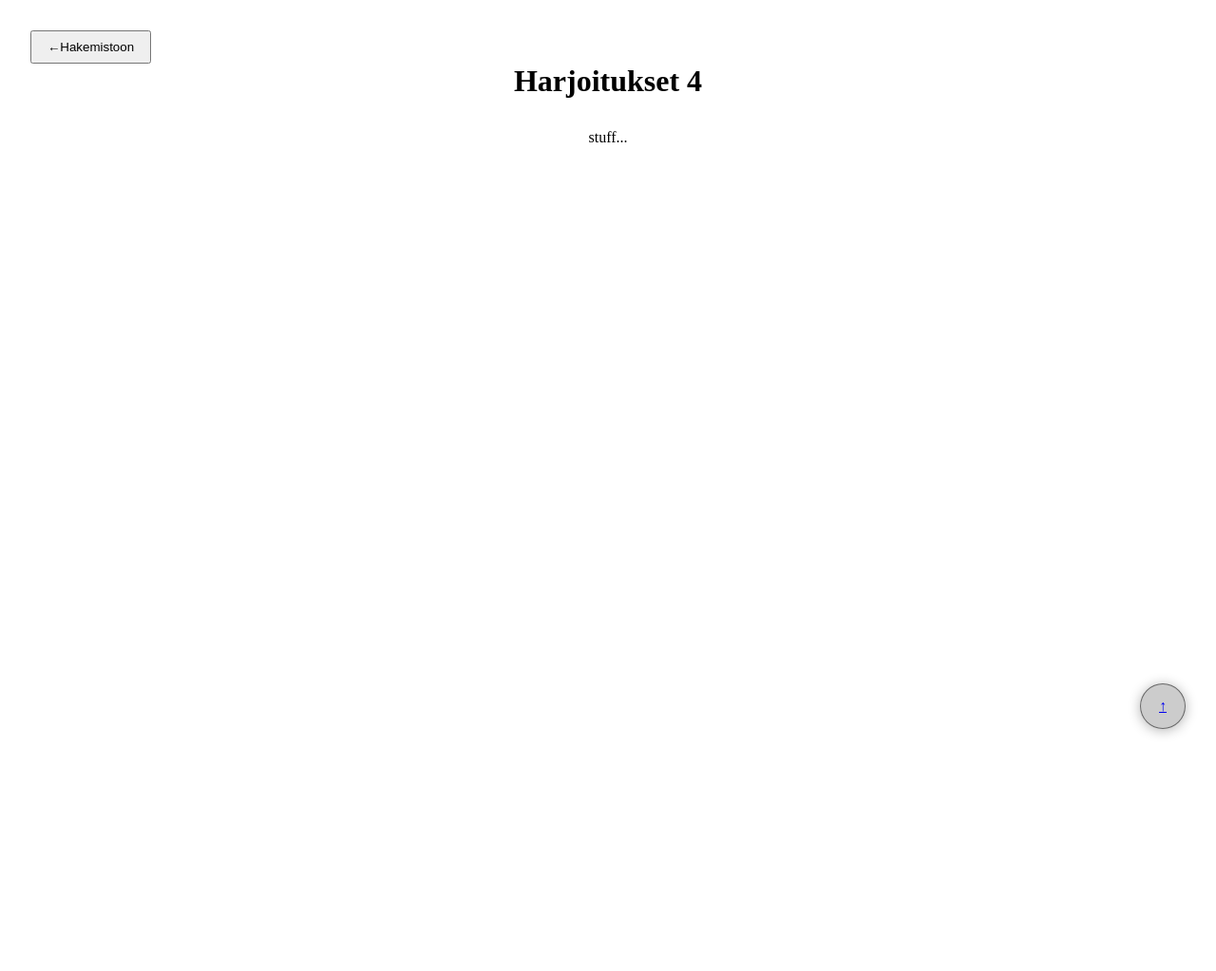
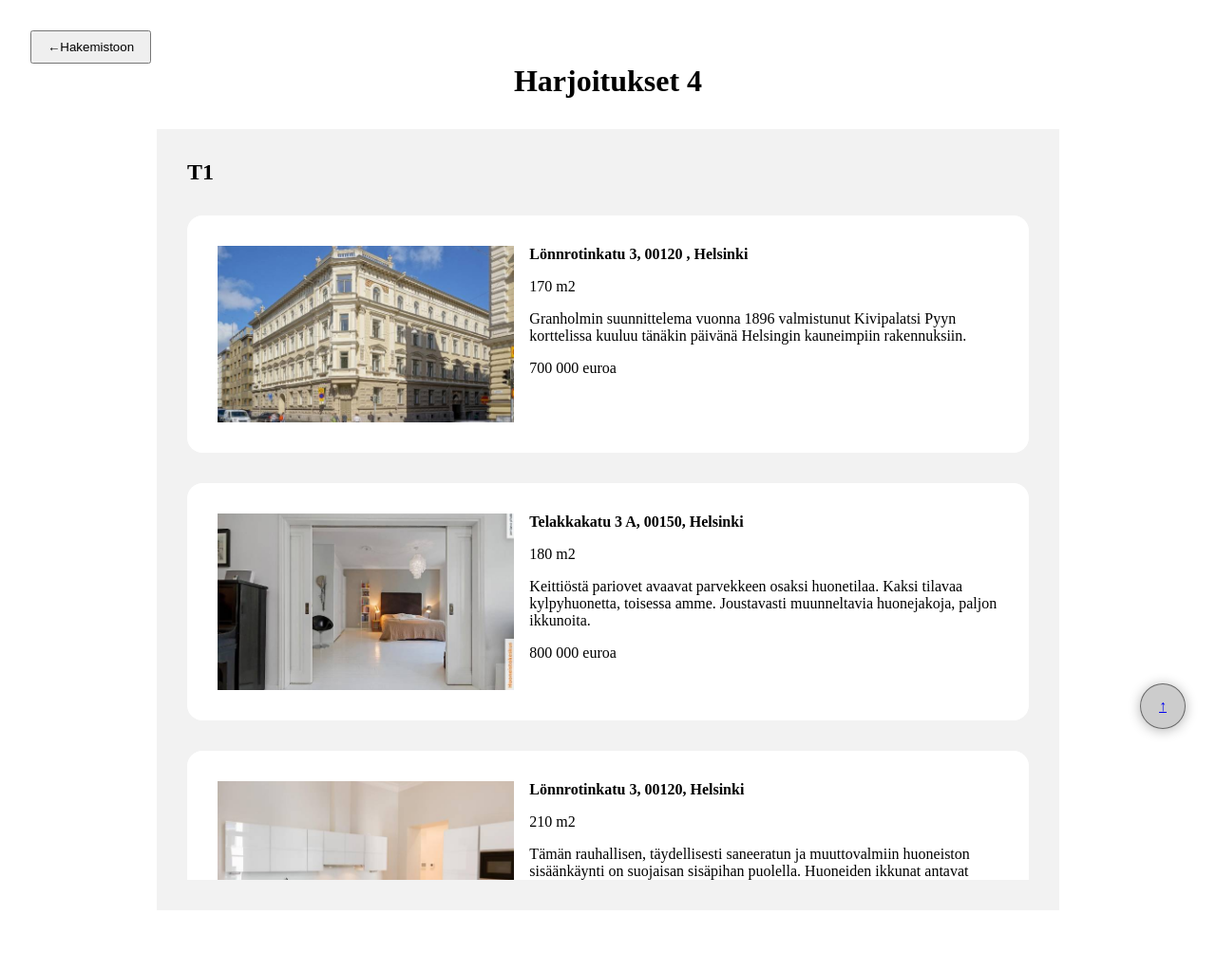
Before and after one commit to samueeli/fullstack-TTC2080-3014, a plain HTML site: page h4/h4.html in a window 1280 px wide. Shown: the whole page at 95% size. Before the commit the page ends 800 px from the top, so only its background shows below. Drawn offline with Linux system fonts and the light colour scheme.

Commit message:
added H4T1

```diff
--- /dev/null
+++ b/h4/app.js
@@ -0,0 +1,55 @@
+// http://netisto.fi/ttc2080-s2022/files/h4/
+
+const apartmentList = document.getElementById('apCardList');
+
+//t1
+const ApartmentCard = (imgURL, imgAlt, address, sqft, description, price) => {
+  return `
+      <div class="apCardContainer">
+        <div class="apImageBox">
+          <img
+            src="${imgURL}"
+            alt="${imgAlt}"
+          />
+        </div>
+        <div class="apInfoBox">
+          <h4>${address}</h4>
+          <p>${sqft} m2</p>
+          <p>
+            ${description}
+          </p>
+          <p>${price} euroa</p>
+        </div>
+      </div>
+    `;
+};
+
+const getHouses = () => {
+  return fetch('houses.json')
+    .then((res) => res.json())
+    .then((data) => {
+      return data;
+    })
+    .catch((err) => console.log('Request (fetch houses) failed', err));
+};
+
+const renderHouses = async () => {
+  let houses = await getHouses();
+
+  apartmentList.innerHTML = houses
+    .map((house, index) => {
+      return ApartmentCard(
+        house.img,
+        'house image' + index + 1,
+        house.address,
+        house.sqft,
+        house.description,
+        house.price.toLocaleString().replace(/,/g, ' ')
+      );
+    })
+    .join('');
+};
+
+const init = () => {
+  renderHouses();
+};
--- a/h4/h4.html
+++ b/h4/h4.html
@@ -6,15 +6,52 @@
     <meta name="viewport" content="width=device-width, initial-scale=1.0" />
     <title>Fullstack - H4</title>
     <link rel="stylesheet" href="../styles.css" />
+
+    <style>
+      /* T1 */
+      #apCardList {
+        max-height: 700px;
+        overflow-x: scroll;
+      }
+      .apCardContainer {
+        display: flex;
+        padding: var(--spacing2);
+        border-radius: var(--border-radius);
+        background-color: white;
+        height: 250px;
+        margin-bottom: var(--spacing2);
+      }
+      .apImageBox {
+        width: 38%;
+        height: 100%;
+      }
+      .apImageBox img {
+        width: 100%;
+        height: 100%;
+        object-fit: cover;
+      }
+      .apInfoBox {
+        padding-left: var(--spacing1);
+        width: 62%;
+        overflow-x: scroll;
+      }
+      .apInfoBox > *:not(:last-child) {
+        margin-bottom: var(--spacing1);
+      }
+    </style>
   </head>
-  <body>
+  <body onload="init()">
     <a href="../index.html"
       ><button><span>&#8592;</span>Hakemistoon</button></a
     >
     <div class="container">
       <a href="#" class="backToTop"> &#8593; </a>
       <h1>Harjoitukset 4</h1>
-      <div>stuff...</div>
+      <div class="exbox">
+        <h2>T1</h2>
+        <div id="apCardList"></div>
+      </div>
     </div>
+    <script src="app.js"></script>
   </body>
 </html>
--- /dev/null
+++ b/h4/houses.json
@@ -0,0 +1,37 @@
+[
+  {
+    "img": "./images/talo1.jpg",
+    "address": "Lönnrotinkatu 3, 00120 , Helsinki",
+    "sqft": 170,
+    "description": "Granholmin suunnittelema vuonna 1896 valmistunut Kivipalatsi Pyyn korttelissa kuuluu tänäkin päivänä Helsingin kauneimpiin rakennuksiin.",
+    "price": 700000
+  },
+  {
+    "img": "./images/talo2.jpg",
+    "address": "Telakkakatu 3 A, 00150, Helsinki ",
+    "sqft": 180,
+    "description": "Keittiöstä pariovet avaavat parvekkeen osaksi huonetilaa. Kaksi tilavaa kylpyhuonetta, toisessa amme. Joustavasti muunneltavia huonejakoja, paljon ikkunoita.",
+    "price": 800000
+  },
+  {
+    "img": "./images/talo3.jpg",
+    "address": "Lönnrotinkatu 3, 00120, Helsinki",
+    "sqft": 210,
+    "description": "Tämän rauhallisen, täydellisesti saneeratun ja muuttovalmiin huoneiston sisäänkäynti on suojaisan sisäpihan puolella. Huoneiden ikkunat antavat Yrjönkadulle, avokeittiön ja kodinhoitohuoneen ikkunat ovat sisäpihalle.",
+    "price": 900000
+  },
+  {
+    "img": "./images/talo4.jpg",
+    "address": "Kunnallisneuvoksentie 8 A, 00930 Helsinki",
+    "sqft": 190,
+    "description": "Helsingin keskustan upeimmasta arvoyhtiöstä on nyt tarjolla kaupungin parhaimmat keskustanäkymät. Historiallinen Lackmanin talo on täydellisesti saneerattu uuteen loistoonsa rakennusyhtiö Hartelan johdolla vuonna 2011 kaunista arkkitehtuuria kunnioittaen.",
+    "price": 1100000
+  },
+  {
+    "img": "./images/talo5.jpg",
+    "address": "Katajaharjuntie 18, 00200 Helsinki",
+    "sqft": 220,
+    "description": "Huikean kaunis ja laadukas kokonaisuus arvostetulla alueella meren läheisyydessä Marjaniemessä. Tämä moitteettomassa kunnossa oleva ja hyvin suunniteltu talokaunotar on rakennettu vuonna 2000 ja kuntotarkastettu elokuussa 2014.",
+    "price": 1200000
+  }
+]
```
Also changed, not shown: h4/images/talo1.jpg (added), h4/images/talo2.jpg (added), h4/images/talo3.jpg (added), h4/images/talo4.jpg (added), h4/images/talo5.jpg (added).
